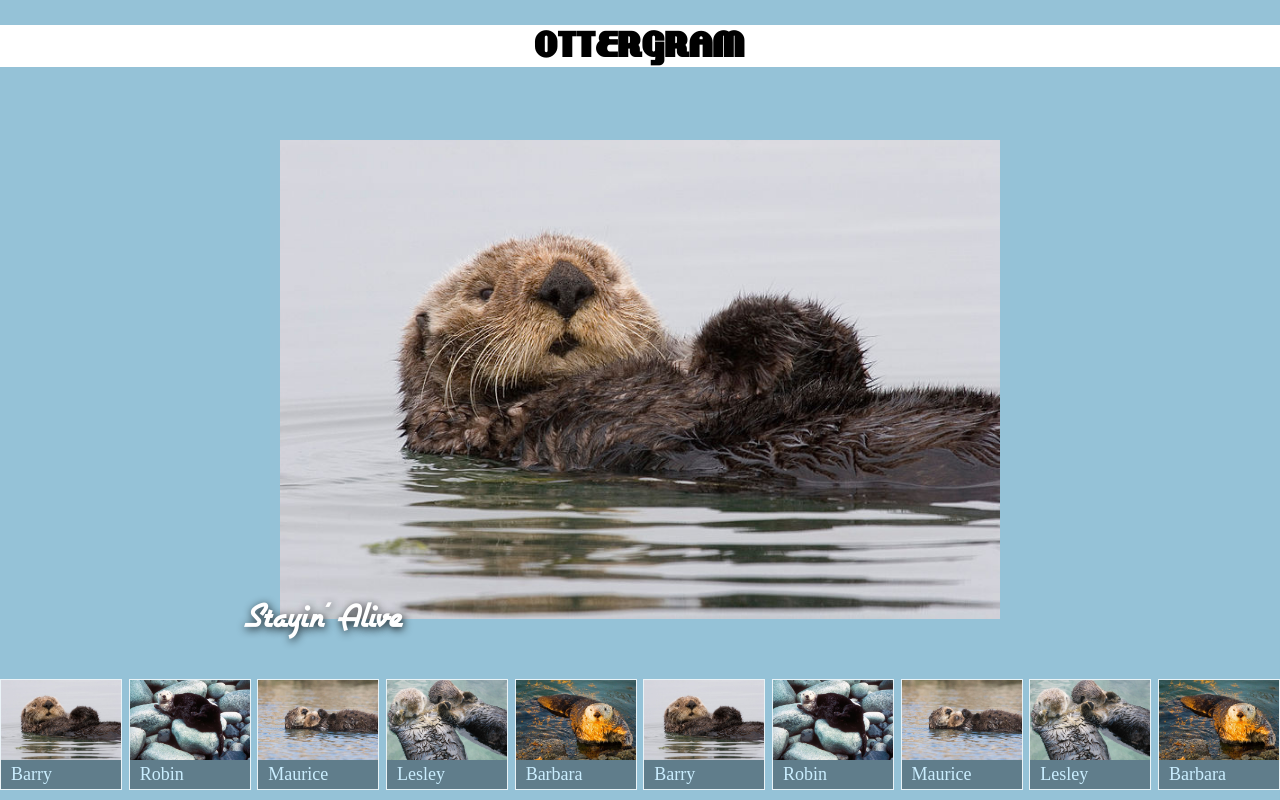
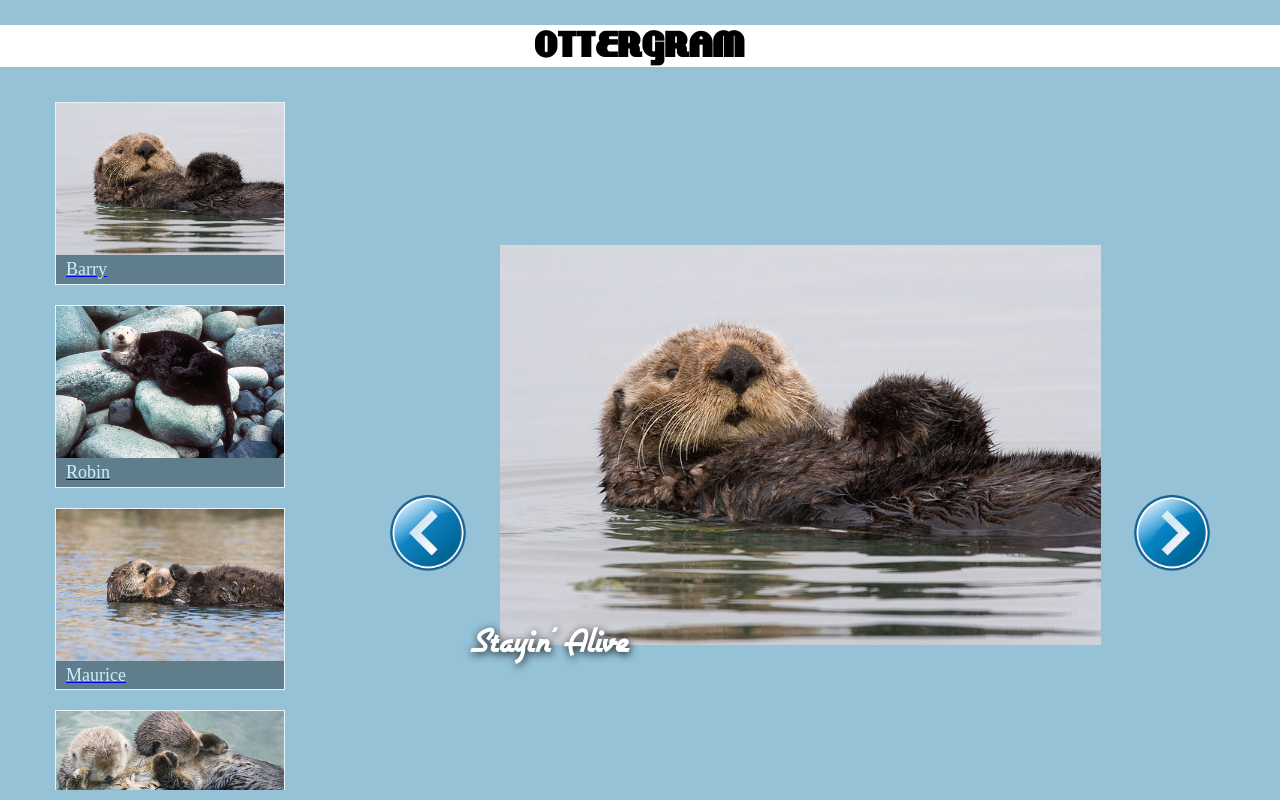
Before and after one commit to kmholder/Ottergram2, a plain HTML site: page index.html in a window 1280 px wide. Drawn offline with nearby package versions, Linux system fonts and the light colour scheme.

Commit message:
Homework 2 - Ottergram

```diff
--- a/index.html
+++ b/index.html
@@ -2,6 +2,7 @@
 <html lang="en" dir="ltr">
   <head>
     <meta charset="utf-8">
+    <meta name="viewport" content="width=device-width, initial-scale=1">
     <title>ottergram</title>
     <link rel="stylesheet" href="https://cdnjs.cloudflare.com/ajax/libs/normalize/8.0.0/normalize.min.css">
     <link rel="stylesheet" href="/stylesheets/styles.css">
@@ -13,72 +14,99 @@
     <main class="main-content">
       <ul class="thumbnail-list">
         <li class="thumbnail-item">
-          <a href="#">
+          <a href="img/otter1.jpg" data-image-role="trigger"
+                                   data-image-title="Stayin' Alive"
+                                   data-image-url="img/otter1.jpg">
             <img class="thumbnail-image" src="img/otter1.jpg" alt="">
             <span class="thumbnail-title">Barry</span>
           </a>
         </li>
         <li class="thumbnail-item">
-          <a href="#">
+          <a href="img/otter2.jpg" data-image-role="trigger"
+                                   data-image-title="How Deep Is Your Love"
+                                   data-image-url="img/otter2.jpg">
             <img class="thumbnail-image" src="img/otter2.jpg" alt="">
             <span class="thumbnail-title">Robin</span>
           </a>
         </li>
         <li class="thumbnail-item">
-          <a href="#">
+          <a href="img/otter3.jpg" data-image-role="trigger"
+                                   data-image-title="You Should Be Dancing"
+                                   data-image-url="img/otter3.jpg">
             <img class="thumbnail-image" src="img/otter3.jpg" alt="">
             <span class="thumbnail-title">Maurice</span>
           </a>
         </li>
         <li class="thumbnail-item">
-          <a href="#">
+          <a href="img/otter4.jpg" data-image-role="trigger"
+                                   data-image-title="Night Fever"
+                                   data-image-url="img/otter4.jpg">
             <img class="thumbnail-image" src="img/otter4.jpg" alt="">
             <span class="thumbnail-title">Lesley</span>
           </a>
         </li>
         <li class="thumbnail-item">
-          <a href="#">
+          <a href="img/otter5.jpg" data-image-role="trigger"
+                                   data-image-title="To Love Somebody"
+                                   data-image-url="img/otter5.jpg">
             <img class="thumbnail-image" src="img/otter5.jpg" alt="">
             <span class="thumbnail-title">Barbara</span>
           </a>
         </li>
         <li class="thumbnail-item">
-          <a href="#">
+          <a href="img/otter1.jpg" data-image-role="trigger"
+                                   data-image-title="Stayin' Alive"
+                                   data-image-url="img/otter1.jpg">
             <img class="thumbnail-image" src="img/otter1.jpg" alt="">
             <span class="thumbnail-title">Barry</span>
           </a>
         </li>
         <li class="thumbnail-item">
-          <a href="#">
+          <a href="img/otter2.jpg" data-image-role="trigger"
+                                   data-image-title="How Deep Is Your Love"
+                                   data-image-url="img/otter2.jpg">
             <img class="thumbnail-image" src="img/otter2.jpg" alt="">
             <span class="thumbnail-title">Robin</span>
           </a>
         </li>
         <li class="thumbnail-item">
-          <a href="#">
+          <a href="img/otter3.jpg" data-image-role="trigger"
+                                   data-image-title="You Should Be Dancing"
+                                   data-image-url="img/otter3.jpg">
             <img class="thumbnail-image" src="img/otter3.jpg" alt="">
             <span class="thumbnail-title">Maurice</span>
           </a>
         </li>
         <li class="thumbnail-item">
-          <a href="#">
+          <a href="img/otter4.jpg" data-image-role="trigger"
+                                   data-image-title="Night Fever"
+                                   data-image-url="img/otter4.jpg">
             <img class="thumbnail-image" src="img/otter4.jpg" alt="">
             <span class="thumbnail-title">Lesley</span>
           </a>
         </li>
         <li class="thumbnail-item">
-          <a href="#">
+          <a href="img/otter5.jpg" data-image-role="trigger"
+                                   data-image-title="To Love Somebody"
+                                   data-image-url="img/otter5.jpg">
             <img class="thumbnail-image" src="img/otter5.jpg" alt="">
             <span class="thumbnail-title">Barbara</span>
           </a>
         </li>
       </ul>
       <div class="detail-image-container">
-        <div class="detail-image-frame">
-          <img class="detail-image" src="img/otter1.jpg" alt="">
-          <span class="detail-image-title">Stayin' Alive</span>
+        <div class="left-button" data-image-role="button">
+          <img src="img/left.png" alt="">
+        </div>
+        <div class="detail-image-frame" data-image-role="frame">
+          <img class="detail-image" data-image-role="target" src="img/otter1.jpg" alt="">
+          <span class="detail-image-title" data-image-role="title">Stayin' Alive</span>
+        </div>
+        <div class="right-button" data-image-role="button">
+          <img src="img/right.png" alt="">
         </div>
       </div>
     </main>
+    <script src="scripts/main.js" charset="utf-8"></script>
   </body>
 </html>
--- /dev/null
+++ b/scripts/main.js
@@ -0,0 +1,154 @@
+var DETAIL_IMAGE_SELECTOR = '[data-image-role="target"]';
+var DETAIL_TITLE_SELECTOR = '[data-image-role="title"]';
+var DETAIL_FRAME_SELECTOR = '[data-image-role="frame"]';
+var THUMBNAIL_LINK_SELECTOR = '[data-image-role="trigger"]';
+var HIDDEN_DETAIL_CLASS = 'hidden-detail';
+var TINY_EFFECT_CLASS = 'is-tiny';
+var ESC_KEY = 27;
+var L_R_BUTTONS = '[data-image-role="button"]';
+
+function setDetails(imageUrl, titleText){
+  'use strict';
+  var detailImage = document.querySelector(DETAIL_IMAGE_SELECTOR);
+  detailImage.setAttribute('src',imageUrl);
+
+  var detailTitle = document.querySelector(DETAIL_TITLE_SELECTOR);
+  detailTitle.textContent = titleText;
+}
+
+function imageFromThumb(thumbnail){
+  'use strict';
+  return thumbnail.getAttribute('data-image-url');
+}
+
+function titleFromThumb(thumbnail){
+  'use strict';
+  return thumbnail.getAttribute('data-image-title');
+}
+
+function setDetailsFromThumb(thumbnail){
+  'use strict';
+  setDetails(imageFromThumb(thumbnail), titleFromThumb(thumbnail));
+}
+
+function addThumbClickHandler(thumb){
+  'use strict';
+  thumb.addEventListener('click',function(event){
+    event.preventDefault();
+    setDetailsFromThumb(thumb);
+    showDetails();
+  });
+}
+
+function getThumbnailsArray(){
+  'use strict';
+  var thumbnails = document.querySelectorAll(THUMBNAIL_LINK_SELECTOR);
+  var thumbnailArray = [].slice.call(thumbnails);
+  return thumbnailArray;
+}
+
+function hideDetails(){
+  'use strict';
+  document.body.classList.add(HIDDEN_DETAIL_CLASS);
+}
+
+function showDetails(){
+  'use strict';
+  var frame = document.querySelector(DETAIL_FRAME_SELECTOR);
+  document.body.classList.remove(HIDDEN_DETAIL_CLASS);
+  frame.classList.add(TINY_EFFECT_CLASS);
+  setTimeout(function(){
+    frame.classList.remove(TINY_EFFECT_CLASS);
+  }, 50);
+}
+
+function addKeyPressHandler(){
+  'use strict';
+  document.body.addEventListener('keyup',function(event){
+    event.preventDefault();
+    console.log(event.keyCode);
+    if (event.keyCode === ESC_KEY){
+      hideDetails();
+    }
+  });
+}
+
+function leftRightButtons() {
+
+  'use strict';
+
+  //var currentTitleObj = document.querySelector(DETAIL_TITLE_SELECTOR);
+
+  var buttons = document.querySelectorAll(L_R_BUTTONS);
+  var buttonsArr = [].slice.call(buttons);
+  var left = buttonsArr[0];
+  var right = buttonsArr[1];
+
+  var thumbnailArray = getThumbnailsArray();
+  var currentImage;
+  var currentTitle;
+  //var currentArrayPosition = 0;
+  var l = 0;
+  var r = 0;
+
+  left.addEventListener('click', function(event) {
+
+    event.preventDefault();
+
+    var currentTitleObj = document.querySelector(DETAIL_TITLE_SELECTOR);
+    for (var i = 0; i < thumbnailArray.length; ++i){
+      if (thumbnailArray[i].getAttribute("data-image-title") === currentTitleObj.textContent) {
+        l = i;
+      }
+    }
+
+    if (l === 0) {
+      currentImage = imageFromThumb(thumbnailArray[thumbnailArray.length - 1]);
+      currentTitle = titleFromThumb(thumbnailArray[thumbnailArray.length - 1]);
+      setDetails(currentImage, currentTitle);
+      l = thumbnailArray.length -1;
+    }
+
+    else{
+      currentImage = imageFromThumb(thumbnailArray[l - 1]);
+      currentTitle = titleFromThumb(thumbnailArray[l - 1]);
+      setDetails(currentImage, currentTitle);
+      l--;
+    }
+  });
+
+  right.addEventListener('click', function(event) {
+
+    event.preventDefault();
+
+    var currentTitleObj = document.querySelector(DETAIL_TITLE_SELECTOR);
+    for (var j = 0; j < thumbnailArray.length; ++j){
+      if (thumbnailArray[j].getAttribute("data-image-title") === currentTitleObj.textContent) {
+        r = j;
+      }
+    }
+
+    if (r === thumbnailArray.length - 1) {
+      currentImage = imageFromThumb(thumbnailArray[0]);
+      currentTitle = titleFromThumb(thumbnailArray[0]);
+      setDetails(currentImage, currentTitle);
+      r = 0;
+    }
+
+    else {
+      currentImage = imageFromThumb(thumbnailArray[r + 1]);
+      currentTitle = titleFromThumb(thumbnailArray[r + 1]);
+      setDetails(currentImage, currentTitle);
+      r++;
+    }
+  });
+}
+function initializeEvents(){
+  'use strict';
+  var thumbnails = getThumbnailsArray();
+  thumbnails.forEach(addThumbClickHandler);
+  addKeyPressHandler();
+  leftRightButtons();
+}
+
+initializeEvents();
--- a/stylesheets/styles.css
+++ b/stylesheets/styles.css
@@ -58,6 +58,11 @@ a[href="#"]{
   display: inline-block;
   max-width: 120px;
   min-width: 120px;
+  transition: transform 133ms ease-in-out;
+}
+
+.thumbnail-item:hover{
+  transform: scale(1.2);
 }
 
 .thumbnail-list{
@@ -67,7 +72,7 @@ a[href="#"]{
   list-style: none;
   order: 2;
   overflow-x: auto;
-  padding: 0;
+  padding: 20px 0;
   white-space: nowrap;;
 }
 
@@ -95,6 +100,12 @@ a[href="#"]{
 .detail-image-frame{
   position: relative;
   text-align: center;
+  transition: transform 333ms cubic-bezier( 0.17, 0.93, 0.88, 0.15);
+}
+
+.is-tiny{
+  transform: scale(0.001);
+  transition: transform 0ms
 }
 
 .detail-image{
@@ -110,3 +121,50 @@ a[href="#"]{
   position: absolute;
   text-shadow: rgba(0, 0, 0, 0.9) 1px 2px 9px;
 }
+
+.hidden-detail .detail-image-container{
+  display: none;
+}
+
+.hidden-detail .thumbnail-list{
+  align-items: center;
+  flex-direction: column;
+}
+
+.hidden-detail .thumbnail-item{
+  max-width: 80%;
+}
+
+.left-button{
+  margin-right: -70px;
+  margin-top: 175px;
+  transform: scale(.35);
+}
+
+.right-button{
+  margin-left: -70px;
+  margin-top: 175px;
+  transform: scale(.35);
+}
+
+@media all and (min-width: 768px){
+  .main-content{
+    flex-direction: row;
+    overflow: hidden;
+  }
+
+  .thumbnail-list{
+    flex-direction: column;
+    margin-left: 20px;
+    order: 0;
+    padding: 0 35px;
+  }
+
+  .thumbnail-item{
+    max-width: 260px;
+  }
+
+  .thumbnail-item + .thumbnail-item{
+    margin-top: 20px;
+  }
+}
```
Also changed, not shown: img/left.png (added), img/right.png (added).
